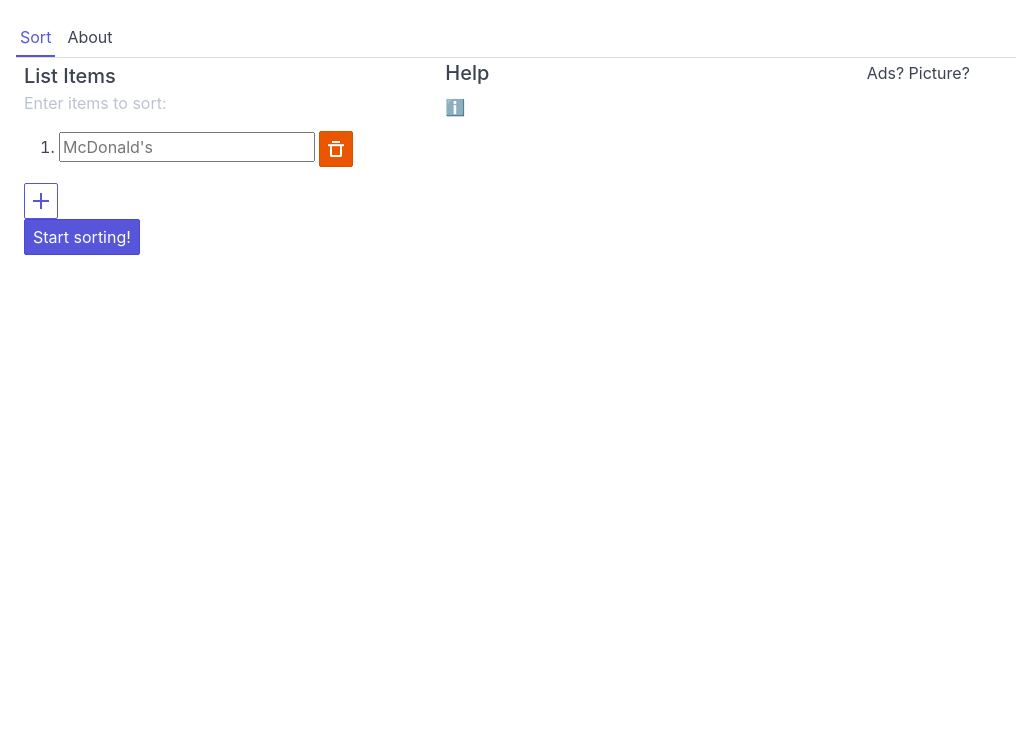
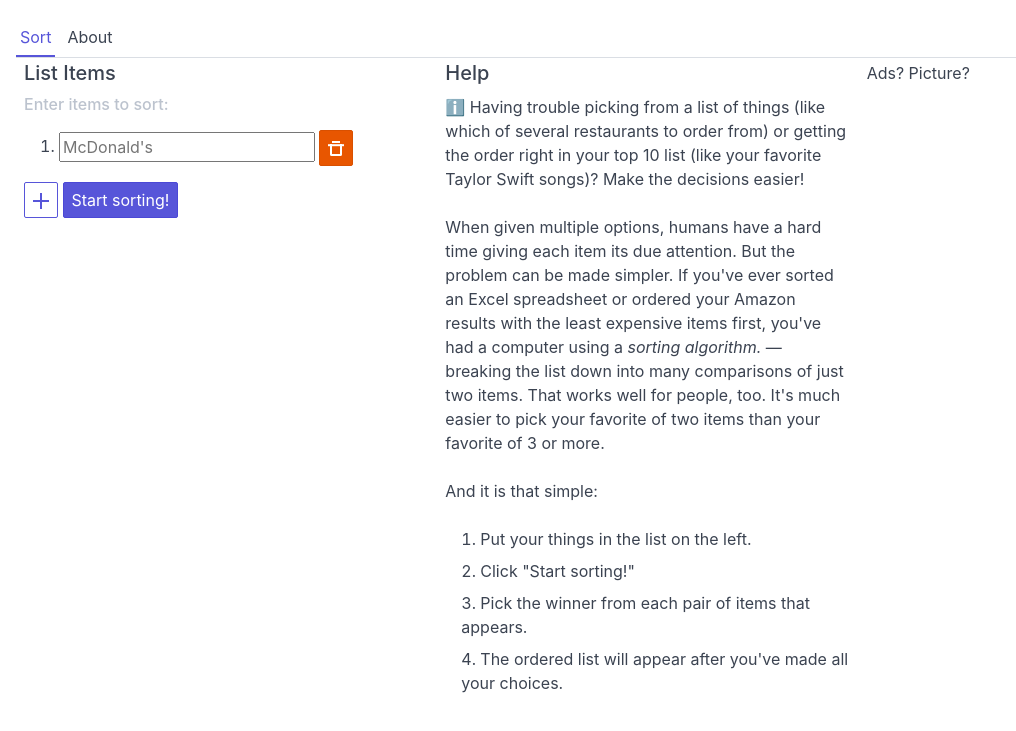
Before and after one commit to madfordmac/sorting.space, a plain HTML site: page webroot/index.html in a window 1280 px wide. Shown: the part 59-790 px from the top of the page, without its empty margins (0-1016 px from the left). Drawn offline with nearby package versions, Linux system fonts and the light colour scheme.

Commit message:
1st draft of basic help.

```diff
--- a/webroot/index.html
+++ b/webroot/index.html
@@ -22,11 +22,8 @@
 <div class="container" id="sort-tab-div">
     <div id="build" class="columns">
         <div class="column col-sm-12 col-md-6 col-4">
-            <div class="card-header">
-                <div class="card-title h5">List Items</div>
-                <div class="card-subtitle text-gray">Enter items to sort:</div>
-            </div>
-            <div class="card-body">
+            <h5>List Items</h5>
+            <h6 class="text-gray">Enter items to sort:</h6>
             <ol id="input_list">
                 <li id="option-1">
                     <input type="text" placeholder="McDonald's">
@@ -36,14 +33,31 @@
                 </li>
             </ol>
             <button id="plus" class="btn"><i class="icon icon-plus"></i></button>
-            </div>
-            <div class="card-footer">
             <button id="sortbtn" class="btn btn-primary">Start sorting!</button>
-            </div>
         </div>
         <div class="column col-sm-12 col-md-6 col-4">
             <h5>Help</h5>
-            <p>ℹ️</p>
+            <p>
+                ℹ️ Having trouble picking from a list of things (like which of several restaurants to order from)
+                or getting the order right in your top 10 list (like your favorite Taylor Swift songs)? Make the
+                decisions easier!
+            </p>
+            <p>
+                When given multiple options, humans have a hard time giving each item its due attention. But the
+                problem can be made simpler. If you've ever sorted an Excel spreadsheet or ordered your Amazon results
+                with the least expensive items first, you've had a computer using a <em>sorting algorithm.</em> —
+                breaking the list down into many comparisons of just two items. That works well for people, too. It's
+                much easier to pick your favorite of two items than your favorite of 3 or more.
+            </p>
+            <p>
+                And it is that simple:
+                <ol>
+                    <li>Put your things in the list on the left.</li>
+                    <li>Click &quot;Start sorting!&quot;</li>
+                    <li>Pick the winner from each pair of items that appears.</li>
+                    <li>The ordered list will appear after you've made all your choices.</li>
+                </ol>
+            </p>
         </div>
         <div class="column col-sm-12 col-md-12 col-4">
             <p>Ads? Picture?</p>
```
Lines whose indentation alone changed are shown as unchanged.
